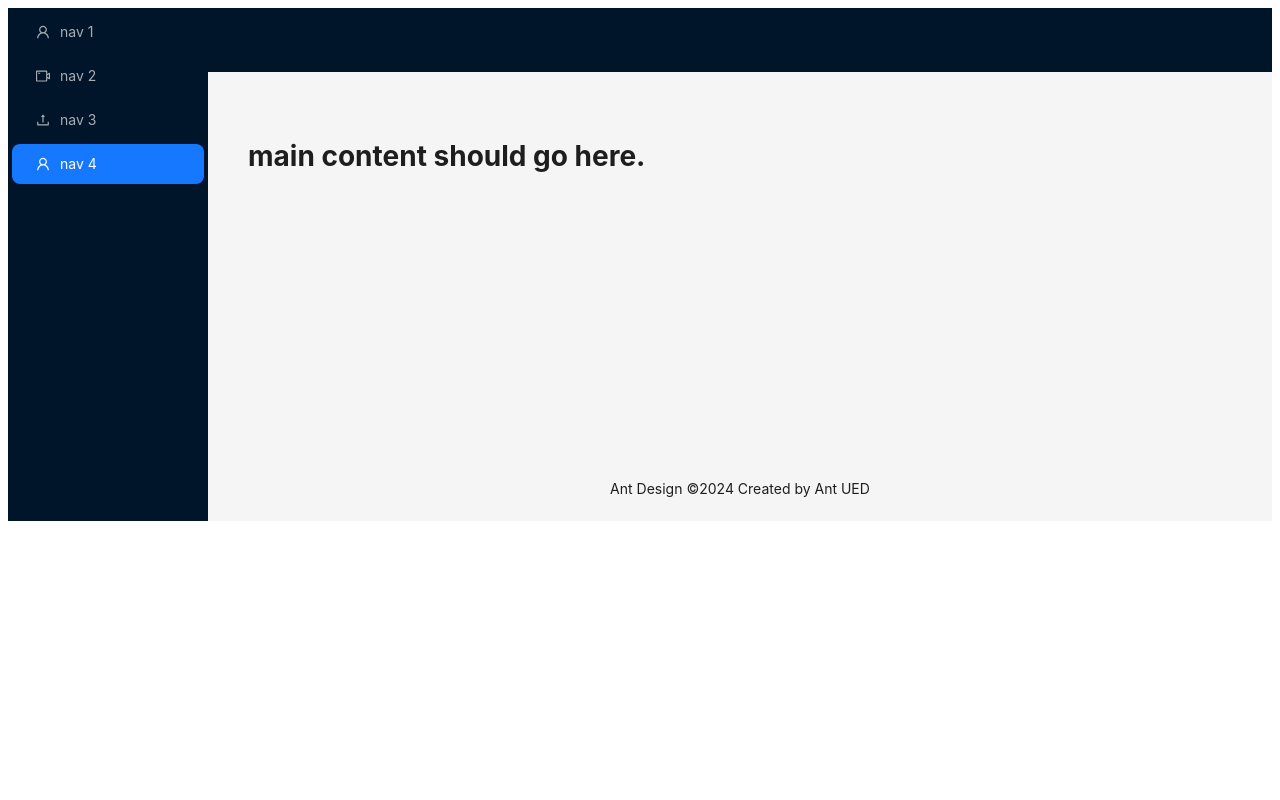
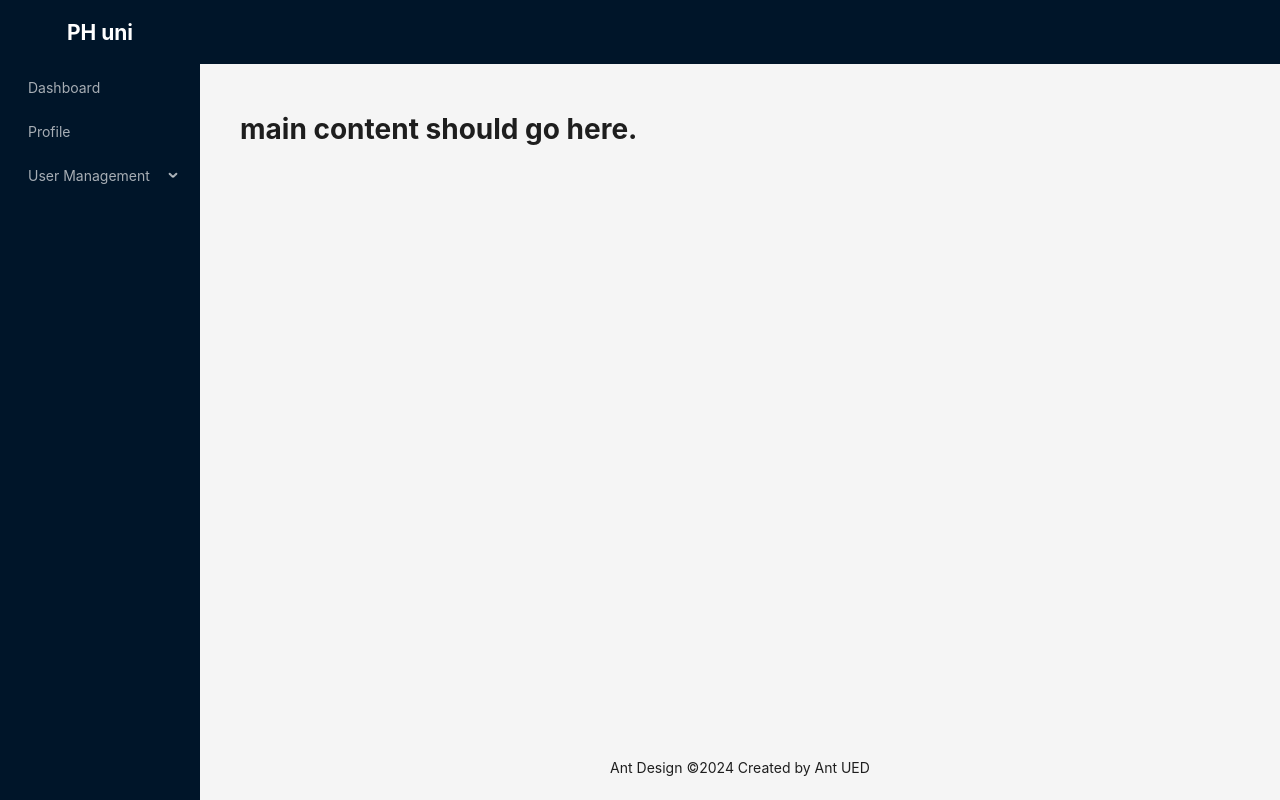
Before and after one commit to mahdimortuza/L2B2-PH-university-client-main-with-course, a React (Vite) app: page / in a window 1280 px wide. Built offline with nearby package versions, Linux system fonts and the light colour scheme.

Commit message:
router added

```diff
--- a/src/components/layout/MainLayout.tsx
+++ b/src/components/layout/MainLayout.tsx
@@ -1,26 +1,34 @@
-import {
-  UploadOutlined,
-  UserOutlined,
-  VideoCameraOutlined,
-} from "@ant-design/icons";
-import { Layout, Menu } from "antd";
-import { createElement } from "react";
+import { Layout, Menu, MenuProps } from "antd";
 const { Header, Content, Footer, Sider } = Layout;
 
-const items = [
-  UserOutlined,
-  VideoCameraOutlined,
-  UploadOutlined,
-  UserOutlined,
-].map((icon, index) => ({
-  key: String(index + 1),
-  icon: createElement(icon),
-  label: `nav ${index + 1}`,
-}));
+const items: MenuProps["items"] = [
+  {
+    key: "1",
+    label: "Dashboard",
+  },
+  {
+    key: "2",
+    label: "Profile",
+  },
+  {
+    key: "3",
+    label: "User Management",
+    children: [
+      {
+        key: "11",
+        label: "Create Admin",
+      },
+      {
+        key: "21",
+        label: "Create Student",
+      },
+    ],
+  },
+];
 
 const MainLayout = () => {
   return (
-    <Layout>
+    <Layout style={{ height: "100vh" }}>
       <Sider
         breakpoint="lg"
         collapsedWidth="0"
@@ -31,7 +39,18 @@
           console.log(collapsed, type);
         }}
       >
-        <div className="demo-logo-vertical" />
+        <div
+          style={{
+            color: "white",
+            textAlign: "center",
+            height: "4rem",
+            display: "flex",
+            justifyContent: "center",
+            alignItems: "center",
+          }}
+        >
+          <h1>PH uni</h1>
+        </div>
         <Menu
           theme="dark"
           mode="inline"
--- a/src/index.css
+++ b/src/index.css
@@ -0,0 +1,5 @@
+* {
+  box-sizing: border-box;
+  padding: 0;
+  margin: 0;
+}
--- a/src/main.tsx
+++ b/src/main.tsx
@@ -1,10 +1,11 @@
-import React from 'react'
-import ReactDOM from 'react-dom/client'
-import App from './App.tsx'
-import './index.css'
+import React from "react";
+import ReactDOM from "react-dom/client";
+import { RouterProvider } from "react-router-dom";
+import "./index.css";
+import router from "./routes/routes.tsx";
 
-ReactDOM.createRoot(document.getElementById('root')!).render(
+ReactDOM.createRoot(document.getElementById("root")!).render(
   <React.StrictMode>
-    <App />
-  </React.StrictMode>,
-)
+    <RouterProvider router={router} />
+  </React.StrictMode>
+);
--- /dev/null
+++ b/src/pages/About.tsx
@@ -0,0 +1,5 @@
+const About = () => {
+  return <div>About</div>;
+};
+
+export default About;
--- /dev/null
+++ b/src/pages/Contact.tsx
@@ -0,0 +1,5 @@
+const Contact = () => {
+  return <div>Contact</div>;
+};
+
+export default Contact;
--- /dev/null
+++ b/src/pages/Login.tsx
@@ -0,0 +1,5 @@
+const Login = () => {
+  return <div>Login</div>;
+};
+
+export default Login;
--- /dev/null
+++ b/src/pages/Register.tsx
@@ -0,0 +1,5 @@
+const Register = () => {
+  return <div>Register</div>;
+};
+
+export default Register;
--- /dev/null
+++ b/src/routes/routes.tsx
@@ -0,0 +1,10 @@
+import { createBrowserRouter } from "react-router-dom";
+import App from "../App";
+
+const router = createBrowserRouter([
+  {
+    path: "/",
+    element: <App />,
+  },
+]);
+export default router;
```
